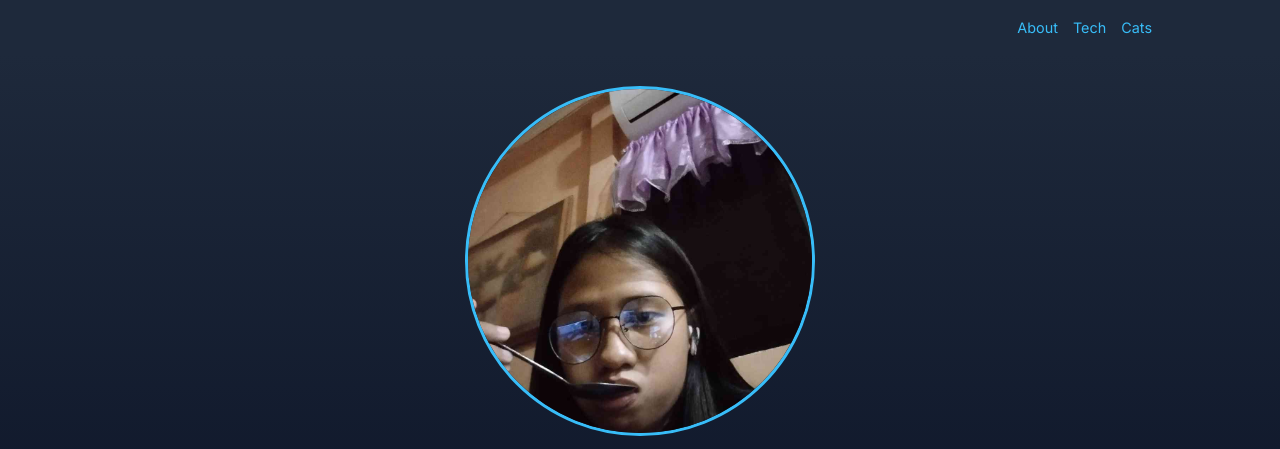
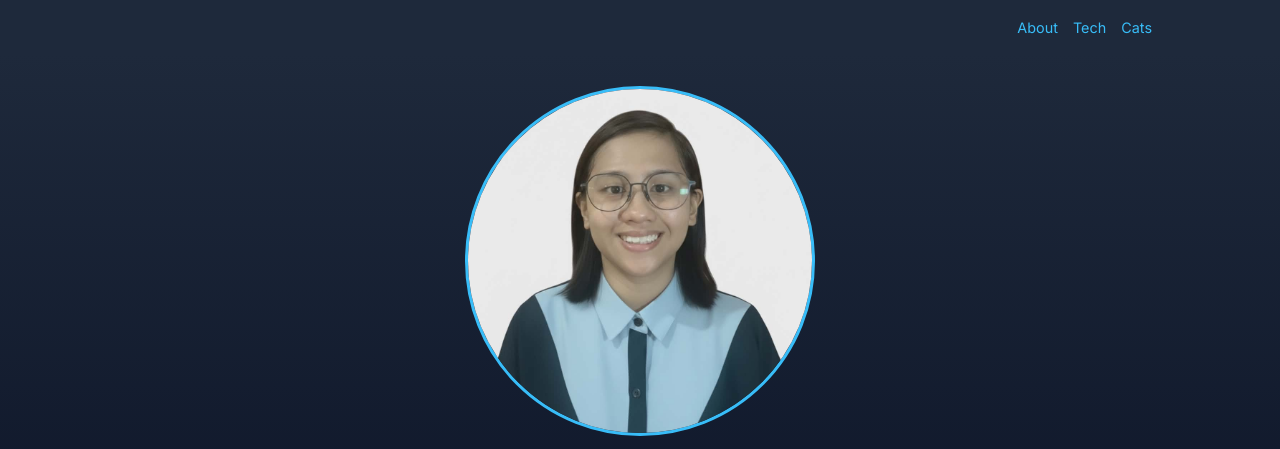
Before and after one commit to merrylgabrielle/portfolio, a plain HTML site: page index.html in a window 1280 px wide. Shown: the top 449 px of the page. Drawn offline with Linux system fonts and the light colour scheme.

Commit message:
Update index.html

```diff
--- a/index.html
+++ b/index.html
@@ -19,7 +19,7 @@
     </nav>
 
     <header class="compact-hero">
-        <img src="profile.jpg" alt="Merryl" class="profile-pic">
+        <img src="profile1.jpg" alt="Merryl" class="profile-pic">
         <h1>Hi, I'm <span class="highlight">Merryl Ignacio</span></h1>
         <p>Fedora KDE | Gamer | Runner | Cat Lover</p>
     </header>
```
